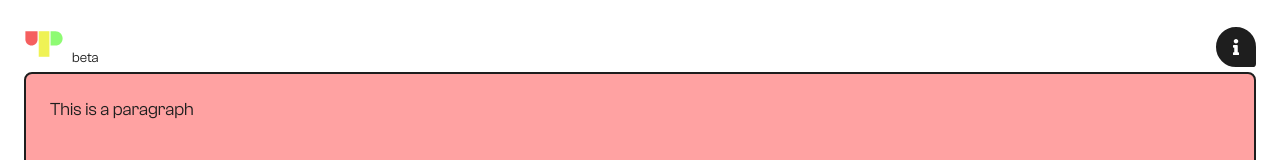
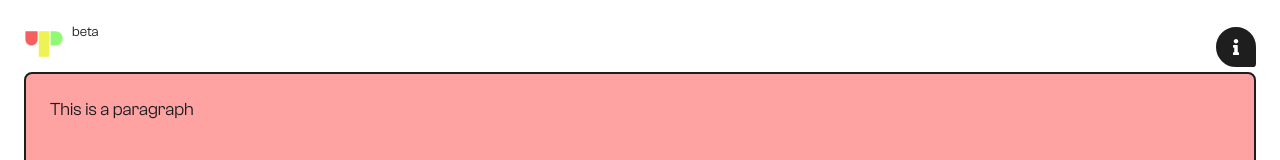
Before and after one commit to abitstupid/four-priority, a React (Vite) app: page / in a window 1280 px wide. Shown: the top 160 px of the page. Built offline with nearby package versions, Linux system fonts and the light colour scheme.

Commit message:
beta logo fixed

```diff
--- a/src/pages/home/home.jsx
+++ b/src/pages/home/home.jsx
@@ -16,9 +16,14 @@ export default function Home({ cardsData, appTitle }) {
 				</h1>
 				<div className={`${styles.appLogoWrapper} center`}>
 					<Link to={"/"}>
-						<span style={{ position: "relative" }}>
+						<span
+							style={{
+								position: "relative",
+								display: "inline-block",
+							}}
+						>
 							<svg
-								className={`${styles.appLogo}`}
+								className={`${styles?.appLogo}`}
 								width="40"
 								height="40"
 								viewBox="0 0 100 100"
--- a/src/pages/home/home.module.scss
+++ b/src/pages/home/home.module.scss
@@ -15,7 +15,5 @@
 }
 
 .appLogoBeta {
-	position: absolute;
-	top: 1%;
 	left: 48px;
 }
--- a/src/styles/scss/_uiClasses.scss
+++ b/src/styles/scss/_uiClasses.scss
@@ -62,5 +62,5 @@ a:visited {
 	display: inline-block;
 	font-size: 0.875rem;
 	position: absolute;
-	top: 0;
+	top: 1%;
 }
--- a/src/styles/scss/_utilityClasses.scss
+++ b/src/styles/scss/_utilityClasses.scss
@@ -57,9 +57,3 @@
 	width: 1px;
 	white-space: nowrap;
 }
-
-// disable scrolling
-.remove-scrolling {
-	// height: 100%;
-	overflow: hidden;
-}
```
